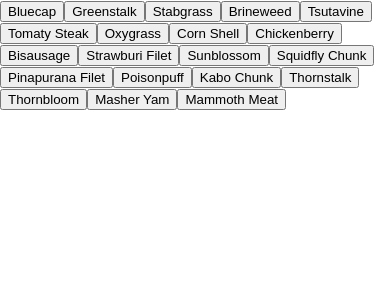
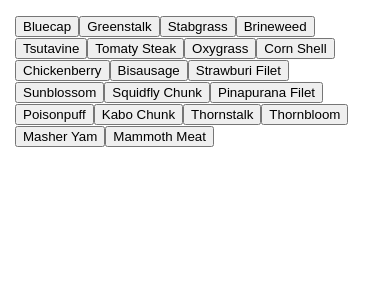
Before and after one commit to garrickf/nomnom, a React (Create React App) app: page / in a window 390 px wide. Shown: the top 300 px of the page. Built offline with nearby package versions, Linux system fonts and the light colour scheme; the HTML template or start-up script is replaced by a standard one.

Commit message:
set ingredient picker to 3 columns and soup list to 9. snaps to mobile width at 768px

```diff
--- a/src/App.tsx
+++ b/src/App.tsx
@@ -20,7 +20,7 @@ function App() {
 
   return (
     <AppContext.Provider value={{ toggledIngredients, setToggledIngredients }}>
-      <div>
+      <div className="row">
         <IngredientPicker />
         <SoupList />
       </div>
--- a/src/components/IngredientPicker.tsx
+++ b/src/components/IngredientPicker.tsx
@@ -21,7 +21,7 @@ const IngredientPicker = () => {
   };
 
   return (
-    <div>
+    <div className="col-ingredients">
       {INGREDIENTS.map((ingredient) => (
         <button
           key={ingredient.name}
--- a/src/components/SoupList.tsx
+++ b/src/components/SoupList.tsx
@@ -25,7 +25,7 @@ const SoupList = () => {
   }, [appContext]);
 
   return (
-    <div>
+    <div className="col-soups">
       {recipes.map((soup) => (
         <SoupListItem key={soup.name} {...soup} />
       ))}
--- a/src/index.css
+++ b/src/index.css
@@ -1,3 +1,7 @@
+* {
+  box-sizing: border-box;
+}
+
 body {
   margin: 0;
   font-family: -apple-system, BlinkMacSystemFont, 'Segoe UI', 'Roboto', 'Oxygen',
@@ -11,3 +15,23 @@ code {
   font-family: source-code-pro, Menlo, Monaco, Consolas, 'Courier New',
     monospace;
 }
+
+.row::after {
+  content: "";
+  clear: both;
+  display: table;
+}
+
+[class*="col-"] {
+  /* mobile first */
+  width: 100%;
+
+  float: left;
+  padding: 15px;
+}
+
+@media only screen and (min-width: 768px) {
+  /* For desktop: */
+  .col-ingredients { width: 30%; }
+  .col-soups { width: 60%; }
+}
```
